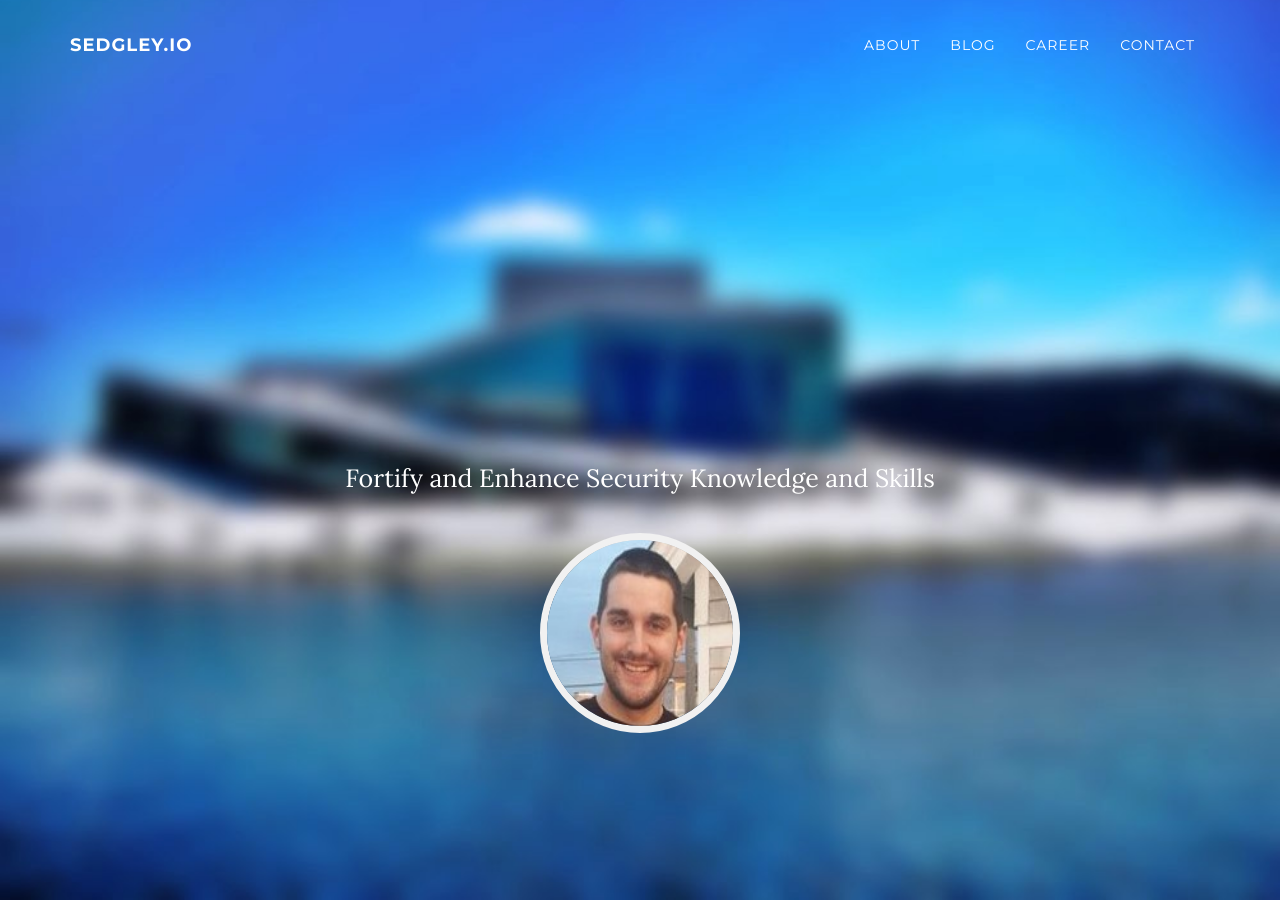
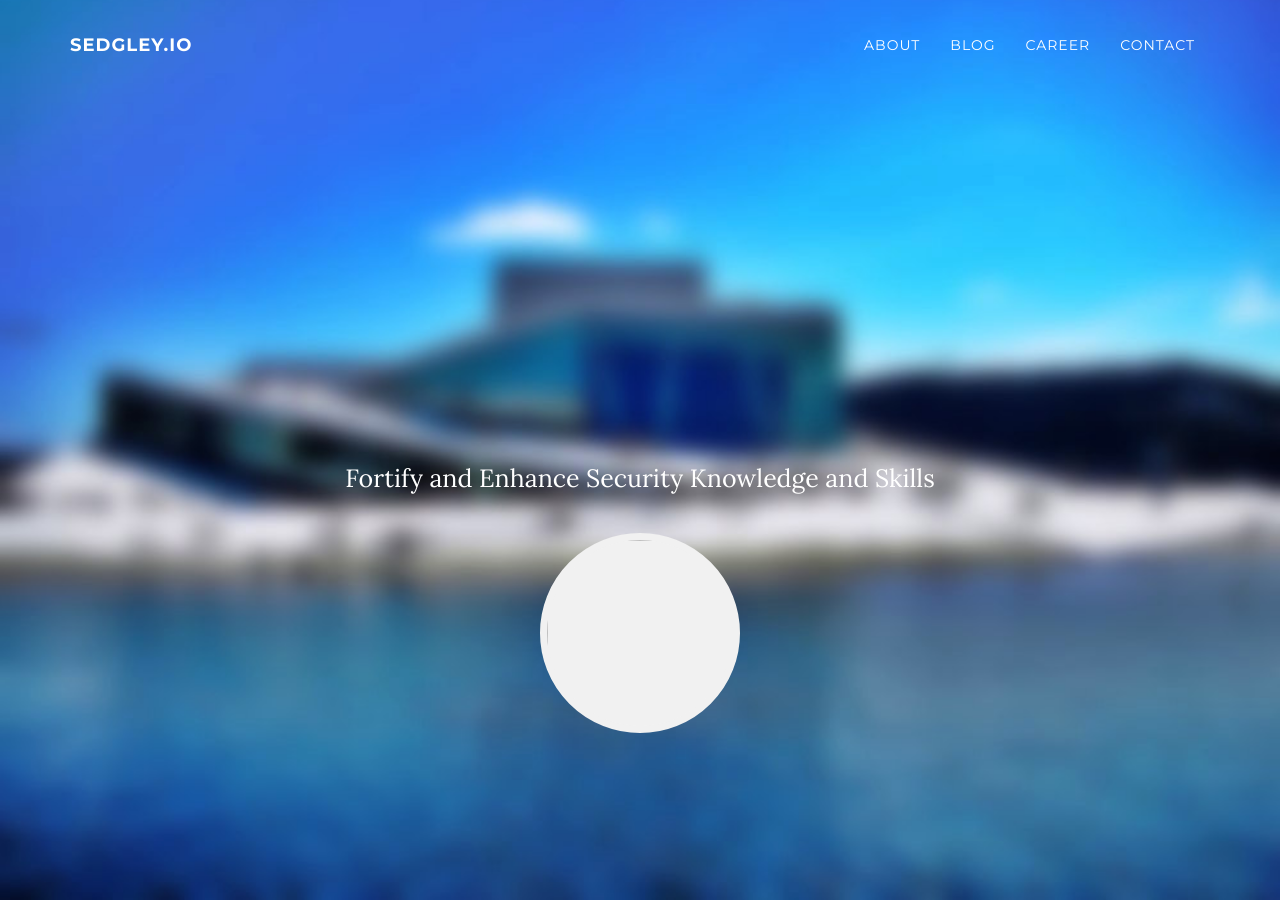
Before and after one commit to cbsedgley/cbsedgley.github.io, a Jekyll site: the page built from index.html, in a window 1280 px wide and 900 px high. Built offline with Jekyll 4.4.1, drawn with Linux system fonts in a browser that asks for light colours; comment, search, counter and statistics services are not loaded.

Commit message:
remove pic

```diff
--- a/_config.yml
+++ b/_config.yml
@@ -23,7 +23,7 @@ background-img: "/img/intro-bg.jpg"
 
 # About variables
 
-me-img: "/img/me.jpg"
+# me-img: "/img/me.jpg"
 
 # Blog variables
 paginate: 15
```
Also changed, not shown: img/me.jpg (deleted).
